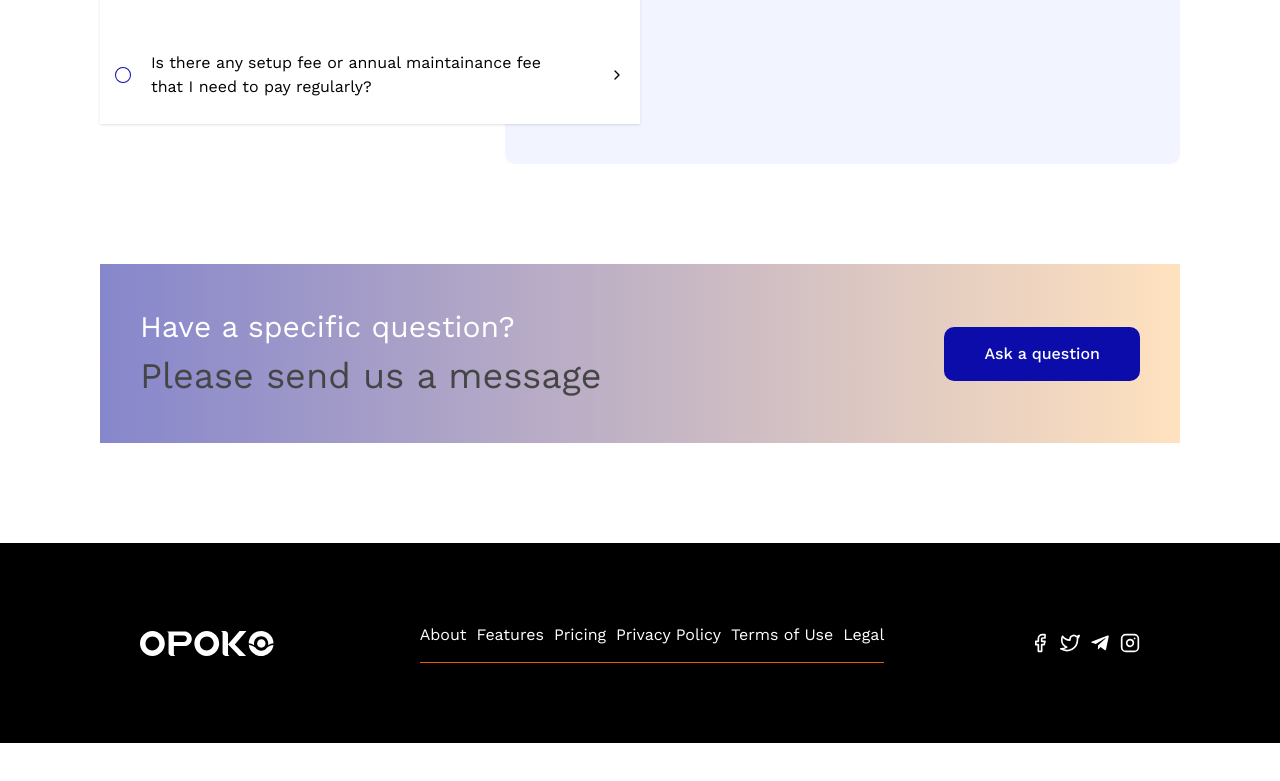
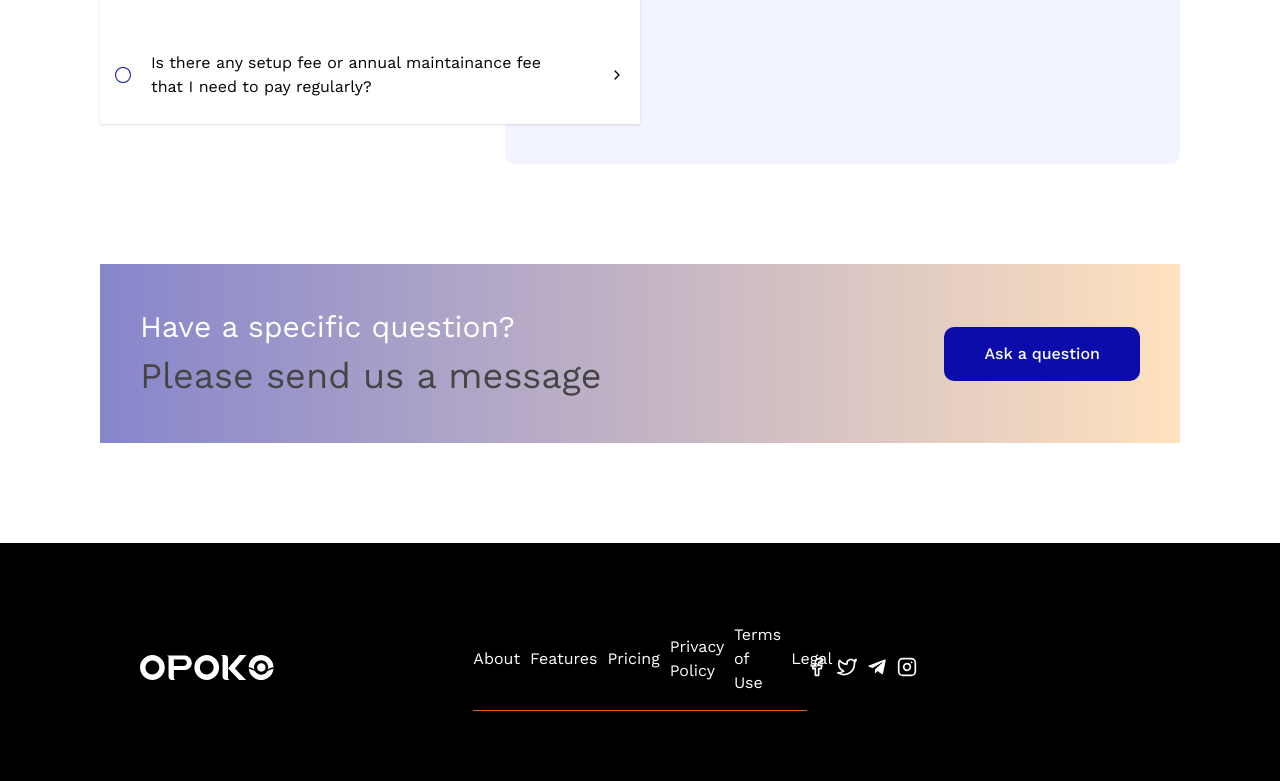
Before and after one commit to Niscolinx/opoko, a React (Vite) app: page /about-us in a window 1280 px wide. Shown: the part 1668-2449 px from the top of the page. Before the commit the page ends 2411 px from the top, so only its background shows below. Built offline with nearby package versions, Linux system fonts and the light colour scheme.

Commit message:
working on about us

```diff
--- a/src/pages/AboutUs.tsx
+++ b/src/pages/AboutUs.tsx
@@ -226,7 +226,9 @@ function AboutUs() {
         </button>
       </section>
 
-      <footer className="flex items-center justify-between bg-black text-white px-16 py-[8rem] clipFull">
+      <footer className="grid items-center bg-black text-white px-16 py-[8rem] clipFull" style={{
+        gridTemplateColumns: 'repeat(auto-fit, minmax(30rem, 1fr))'
+      }}>
         <img src="/asset/logoWhite.svg" alt="" />
         <div className="flex gap-4 items-center border-b border-b-orange-600 pb-6">
           {FOOTERLINKS.map((item, i) => (
```
